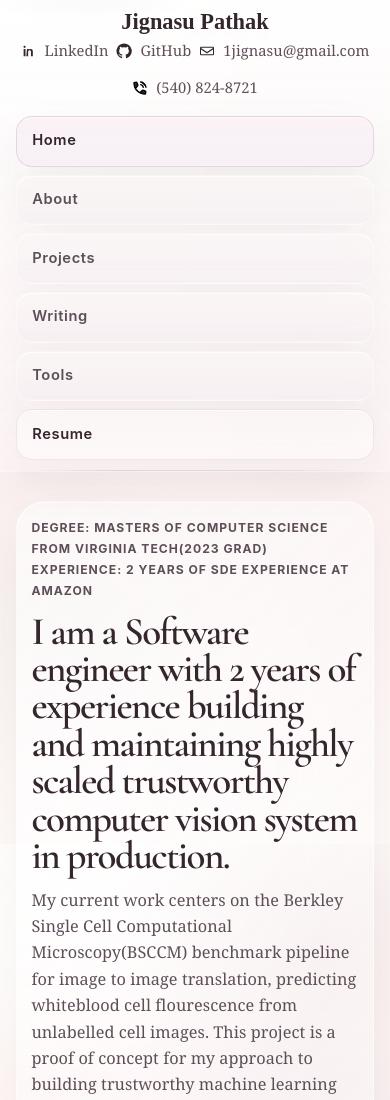
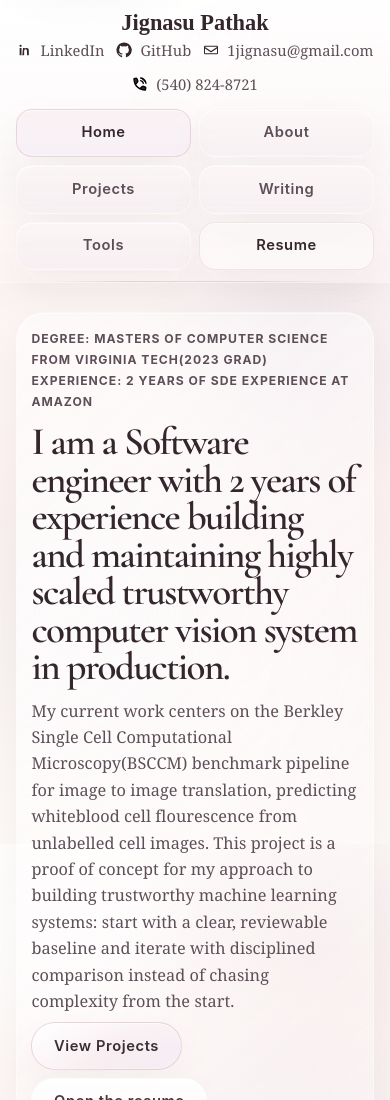
Before and after one commit to Mister-JP/Mister-JP.github.io, an Astro site: page / in a window 390 px wide. Shown: the top 1100 px of the page. Built offline with nearby package versions, Linux system fonts and the light colour scheme; Astro itself is replaced by a stand-in of ours; a web font is replaced by a local one.

Commit message:
Fix the mobile header layout by removing sticky behavior on small screens and keeping the nav links in a compact two-column grid.

```diff
--- a/src/styles/primitives.css
+++ b/src/styles/primitives.css
@@ -918,6 +918,10 @@ button.tag[data-chip-removable='true'][aria-pressed='true']::after {
 }
 
 @media (max-width: 52rem) {
+  :root {
+    --site-header-offset: 0rem;
+  }
+
   .desktop-nav {
     display: none;
   }
@@ -932,11 +936,43 @@ button.tag[data-chip-removable='true'][aria-pressed='true']::after {
     justify-self: stretch;
     width: 100%;
   }
+
+  .site-header--sticky {
+    position: relative;
+    top: auto;
+  }
+
+  .site-header__inner {
+    gap: var(--space-2);
+    padding-block: var(--space-3);
+  }
+
+  .site-header__brand-stack {
+    gap: 0.25rem;
+  }
+
+  .contact-list {
+    gap: 0.35rem 0.75rem;
+  }
+
+  .mobile-nav__link {
+    justify-content: center;
+    min-height: 2.75rem;
+    padding: 0.65rem 0.75rem;
+  }
+
+  .site-header::after {
+    width: min(calc(100% - 2.5rem), 18rem);
+  }
 }
 
-@media (max-width: 32rem) {
+@media (max-width: 19rem) {
   .mobile-nav__list {
     grid-template-columns: 1fr;
+  }
+
+  .mobile-nav__link {
+    justify-content: flex-start;
   }
 }
 
```
